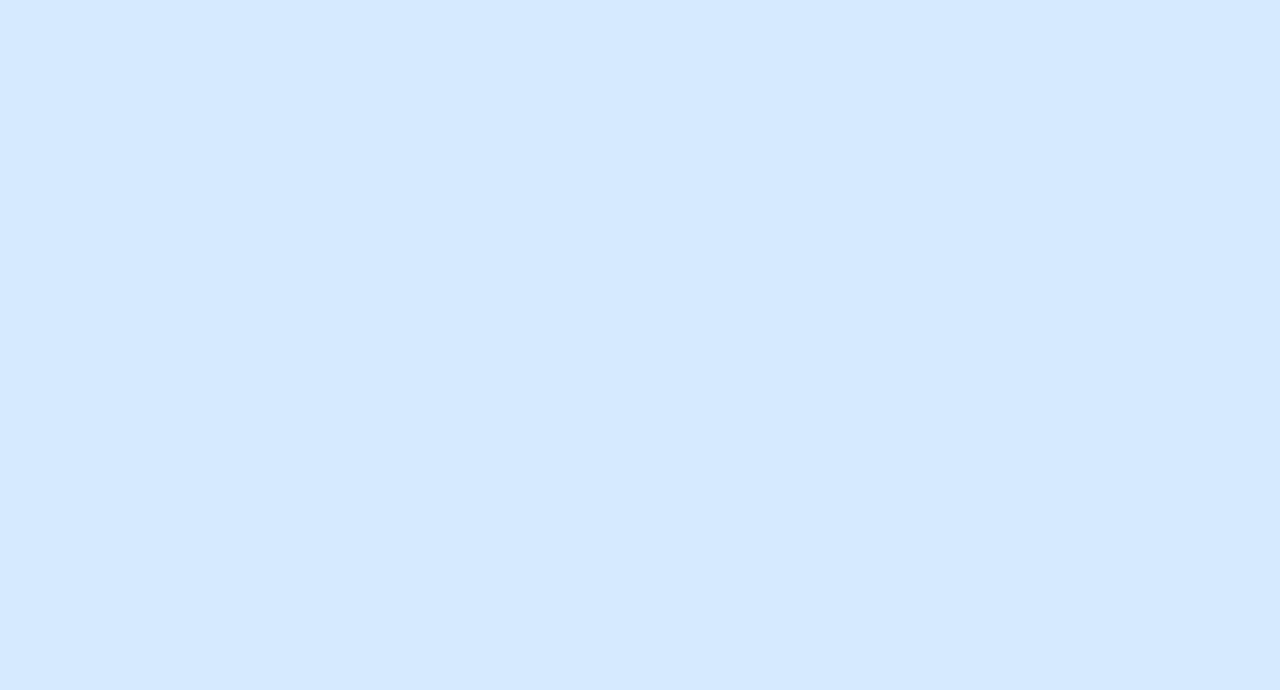
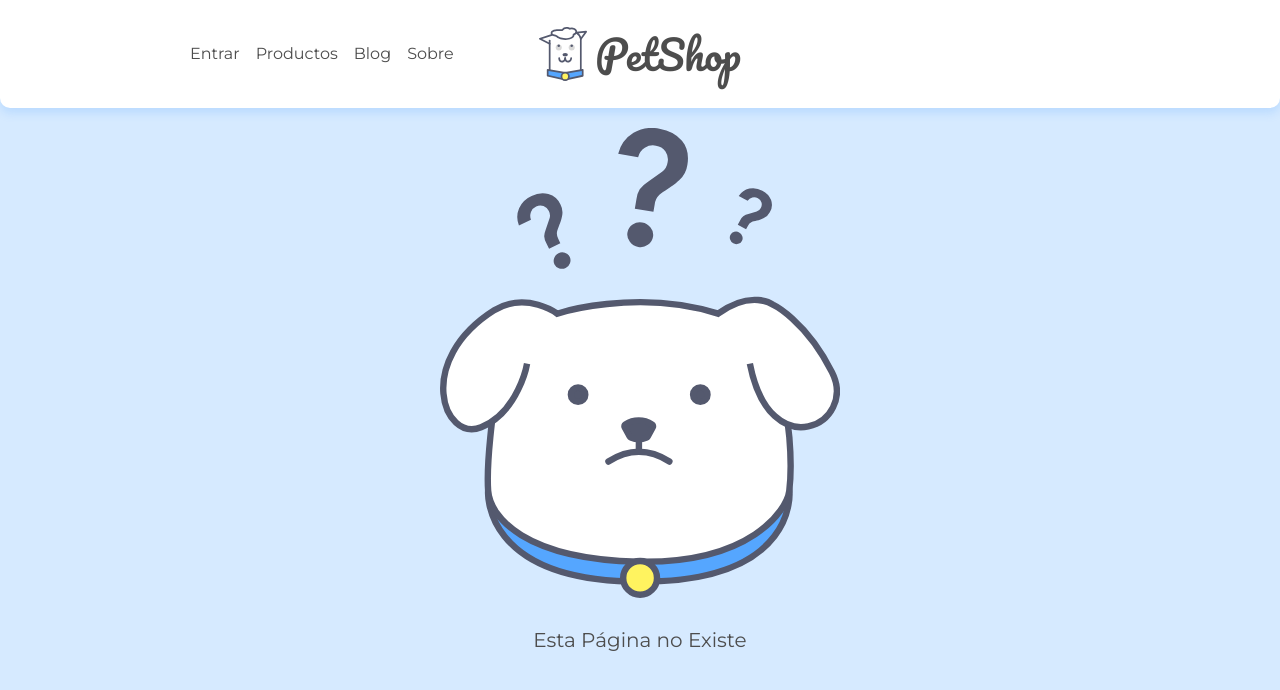
Before and after one commit to Edna2607/Proyecto-React-Router, a React (Create React App) app: page /posts/1 in a window 1280 px wide. Shown: the top 690 px of the page. Built offline with nearby package versions, Linux system fonts and the light colour scheme.

Commit message:
Menu del PetShop

```diff
--- a/src/App.js
+++ b/src/App.js
@@ -2,17 +2,24 @@
 import './assets/css/componentes/card.css';
 import Home from "./pages/Home";
 import Sobre from "./pages/Sobre"
+import Page404 from './pages/Page404';
+import Header from './Components/Header';
 
-import { BrowserRouter as  Router} from 'react-router-dom';
+import { BrowserRouter as Router, Routes, Route } from 'react-router-dom';
 
 function App() {
-   /*FUNCIONES */
+  /*FUNCIONES */
 
 
 
   return (
     <Router>
-
+      <Header />
+      <Routes>
+        <Route path='/' element={<Home />} />
+        <Route path='/Sobre' element={<Sobre />} />
+        <Route path='*' element={<Page404 />} />
+      </Routes>
     </Router>
   );
 }
--- /dev/null
+++ b/src/Components/Header.jsx
@@ -0,0 +1,29 @@
+import image from "../assets/img/doguito.svg";
+import "../assets/css/componentes/header.css"
+
+const Header = () => {
+    return (
+        <header className="header container">
+            <div className="menu-hamburguer">
+                <span className="menu-hamburguer__icon"></span>
+            </div>
+            <div className="header-container">
+                <a href="/" className="flex flex--center">
+                    <img className="header__logo" src={image} alt="doguito" />
+                    <h1 className="header__title">PetShop</h1>
+                </a>
+            </div>
+            <nav className="menu-header">
+                <ul className="menu-items">
+                    <li><a className="menu-item menu-item--center" href="#">Entrar</a></li>
+                    <li><a className="menu-item" href="#">Productos</a></li>
+                    <li><a className="menu-item" href="/">Blog</a></li>
+                    <li><a className="menu-item" href="/Sobre">Sobre</a></li>
+                </ul>
+            </nav>
+            <div className="menu-header-background"></div>
+        </header>
+    )
+}
+
+export default Header;
--- /dev/null
+++ b/src/pages/Page404.jsx
@@ -0,0 +1,13 @@
+import image from "../assets/img/doguito404.svg";
+import '../assets/css/404.css';
+
+const Page404 = () => {
+    return(
+     <main className="container flex flex--center flex--column">
+       <img className="dog-image" src={image} alt="Doguito"/>
+       <p className="notfound-text">Esta Página no Existe</p>
+     </main>
+     )
+}
+
+export default Page404;
```
